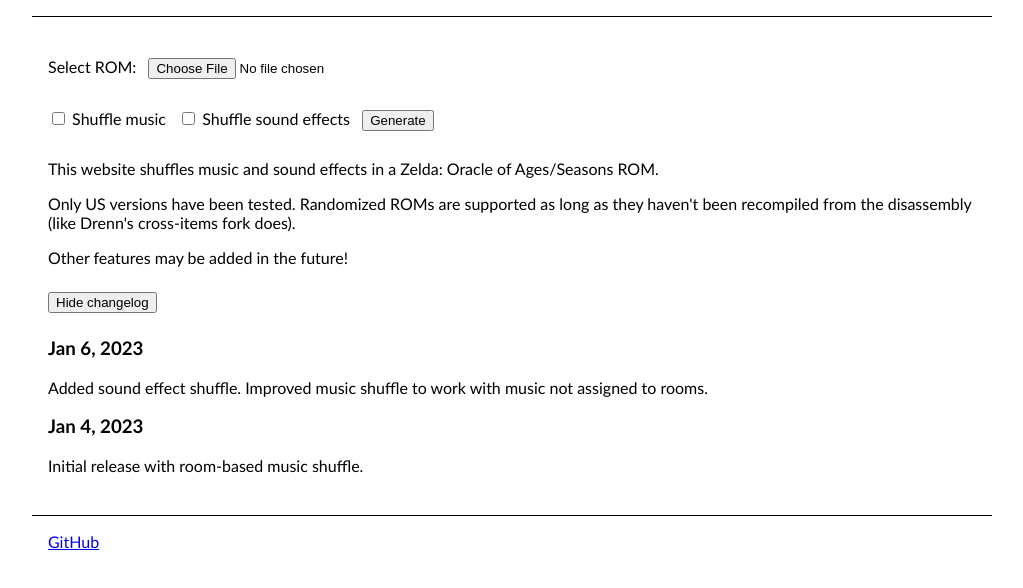
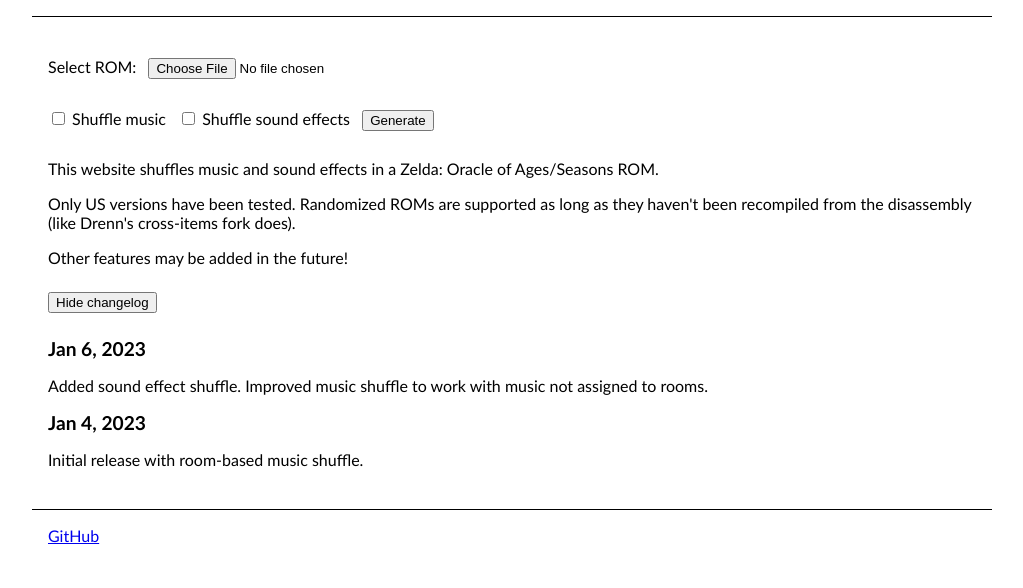
Before and after one commit to jangler/oracles-randomizer-extras, a website: page docs/index.html in a window 1280 px wide. Both pictures are taken after a click on the button "Show changelog". Shown: the part 98-686 px from the top of the page, without its empty margins (128-1151 px from the left). Drawn offline with Linux system fonts and the light colour scheme.

Commit message:
Fix heading hierarchy

```diff
--- a/docs/index.html
+++ b/docs/index.html
@@ -54,13 +54,13 @@
     </section>
 
     <section id="changelog">
-      <h3>Jan 6, 2023</h3>
+      <h2>Jan 6, 2023</h2>
       <p>
         Added sound effect shuffle. Improved music shuffle to work with music
         not assigned to rooms.
       </p>
 
-      <h3>Jan 4, 2023</h3>
+      <h2>Jan 4, 2023</h2>
       <p>
         Initial release with room-based music shuffle.
       </p>
--- a/docs/styles.css
+++ b/docs/styles.css
@@ -23,6 +23,10 @@
     margin-bottom: 1.5rem;
 }
 
+h2 {
+    font-size: larger;
+}
+
 #options {
     line-height: 2;
 }
```
